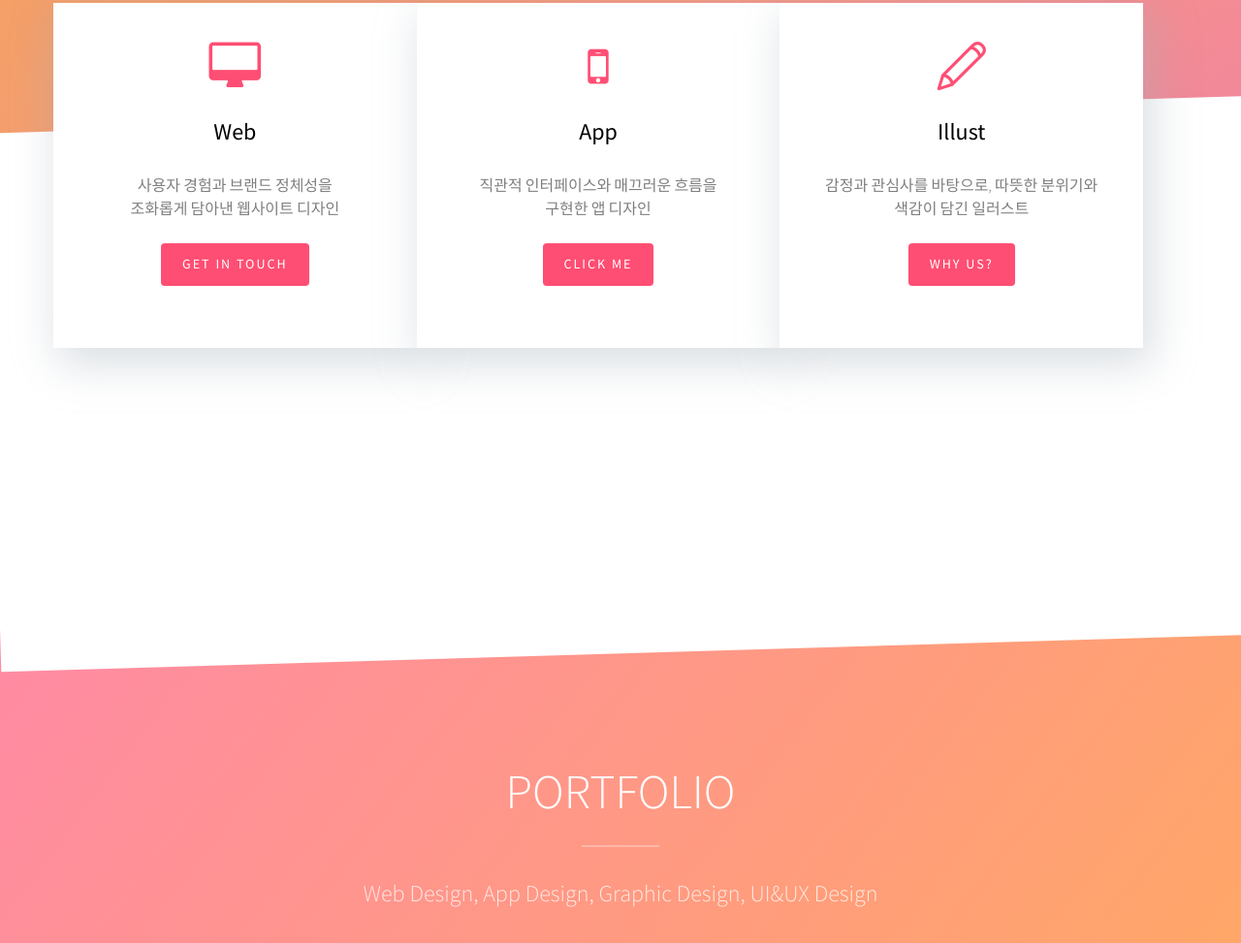
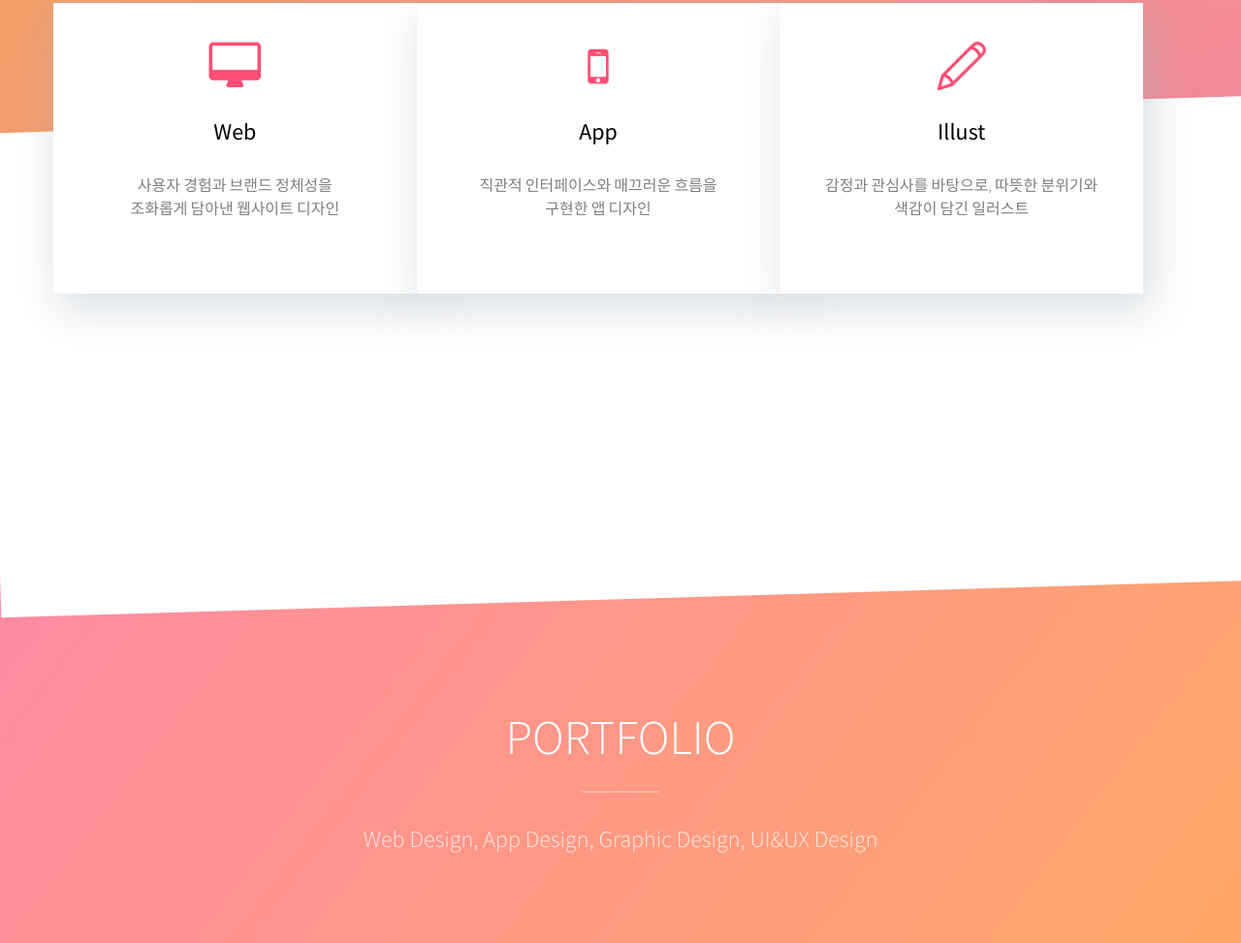
Before and after one commit to thousandu/portfolio, a plain HTML site: page index.html in a window 1280 px wide. Shown: the part 747-1720 px from the top of the page at 97% size. Drawn offline with Linux system fonts and the light colour scheme; files whose address does not match are found by name.

Commit message:
ver.1.6
버튼 제거

```diff
--- a/index.html
+++ b/index.html
@@ -78,7 +78,7 @@
 						<i class="fh5co-intro-icon icon-desktop"></i>
 						<h2>Web</h2>
 						<p>사용자 경험과 브랜드 정체성을<br />조화롭게 담아낸 웹사이트 디자인</p>
-						<p><a href="#" class="btn btn-primary">Get In Touch</a></p>
+						<!--<p><a href="#" class="btn btn-primary">Get In Touch</a></p>-->
 					</div>
 				</div>
 				<div class="fh5co-block to-animate" style="background-image: url(images/img_8.jpg);">
@@ -88,7 +88,7 @@
 						<i class="fh5co-intro-icon icon-mobile"></i>
 						<h2>App</h2>
 						<p>직관적 인터페이스와 매끄러운 흐름을<br />구현한 앱 디자인</p>
-						<p><a href="#" class="btn btn-primary">Click Me</a></p>
+						<!--<p><a href="#" class="btn btn-primary">Click Me</a></p>-->
 					</div>
 				</div>
 				<div class="fh5co-block to-animate" style="background-image: url(images/img_10.jpg);">
@@ -98,7 +98,7 @@
 						<i class="fh5co-intro-icon icon-pencil"></i>
 						<h2>Illust</h2>
 						<p>감정과 관심사를 바탕으로, 따뜻한 분위기와 색감이 담긴 일러스트</p>
-						<p><a href="#" class="btn btn-primary">Why Us?</a></p>
+						<!--<p><a href="#" class="btn btn-primary">Why Us?</a></p>-->
 					</div>
 				</div>
 			</div>
```
Also changed, not shown: 1 other file.
